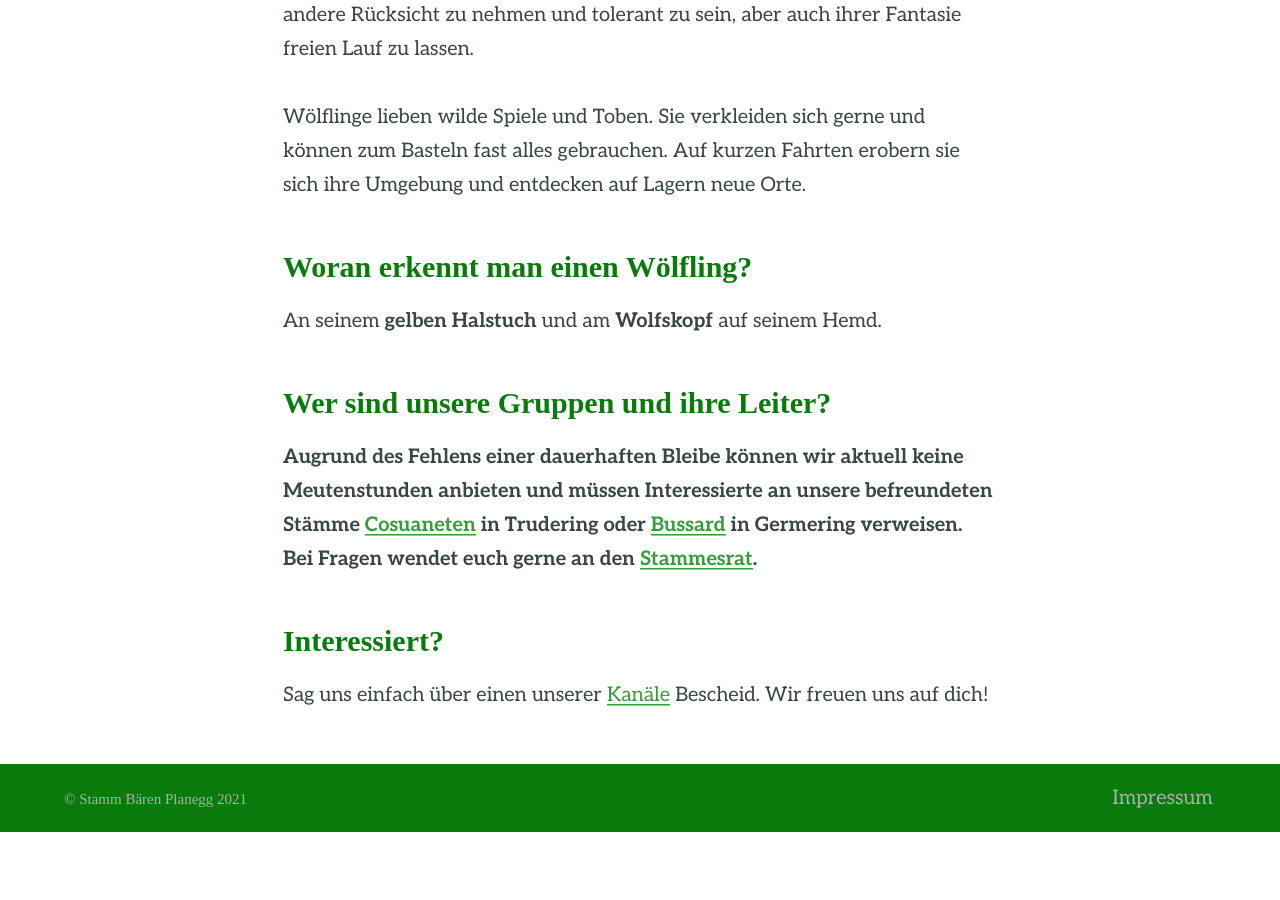
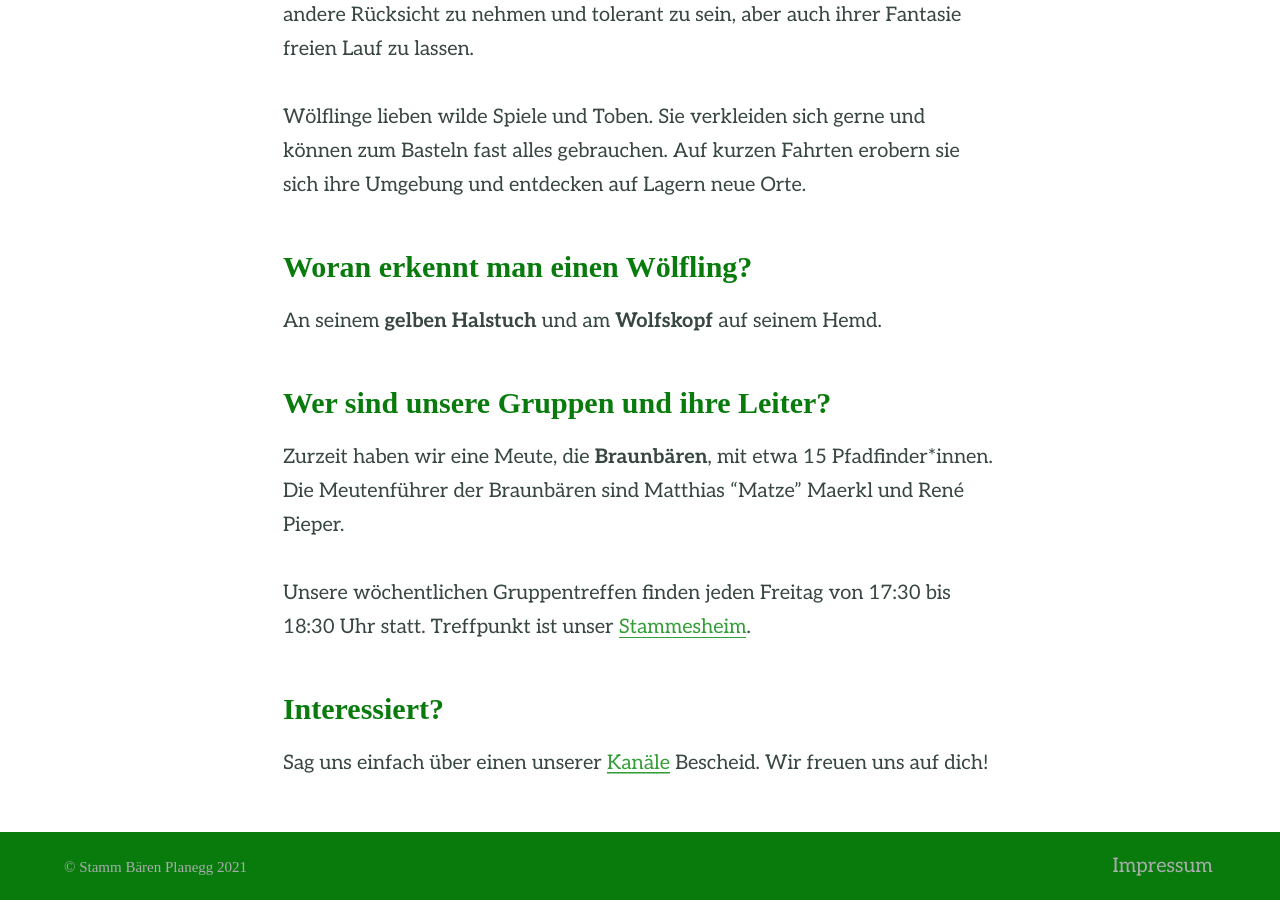
Before and after one commit to ferdinand-swoboda/website-stamm-baeren, a Jekyll site: the page built from stamm/meuten.md, in a window 1280 px wide and 900 px high, scrolled down 802 px. Built offline with Jekyll 4.4.1, drawn with Linux system fonts in a browser that asks for light colours; some web fonts are replaced; our own code applies the rules of GitHub Pages for plain Markdown files; before the commit the page ends 1634 px from its top, so only the background shows below that.

Commit message:
Update Meutenfuehrung und Beschreibung

```diff
--- a/stamm/meuten.md
+++ b/stamm/meuten.md
@@ -16,7 +16,11 @@ An seinem **gelben Halstuch** und am **Wolfskopf** auf seinem Hemd.
 
 ### Wer sind unsere Gruppen und ihre Leiter?
 
-**Augrund des Fehlens einer dauerhaften Bleibe können wir aktuell keine Meutenstunden anbieten und müssen Interessierte an unsere befreundeten Stämme  [Cosuaneten](https://www.cosuaneten.de) in Trudering oder [Bussard](https://www.stammbussard-germering.de) in Germering verweisen. Bei Fragen wendet euch gerne an den [Stammesrat]({% link index.md %}/kontakt).**
+Zurzeit haben wir eine Meute, die **Braunbären**, mit etwa 15 Pfadfinder*innen.
+Die Meutenführer der Braunbären sind Matthias "Matze" Maerkl und René Pieper.
+
+Unsere wöchentlichen Gruppentreffen finden jeden Freitag von 17:30 bis 18:30 Uhr statt.
+Treffpunkt ist unser [Stammesheim]({% link kontakt.md %}).
 
 ### Interessiert?
 
```
Also changed, not shown: stamm/sippen.md (+2 -2 lines), stamm/stara.md (+1 -1 lines).
